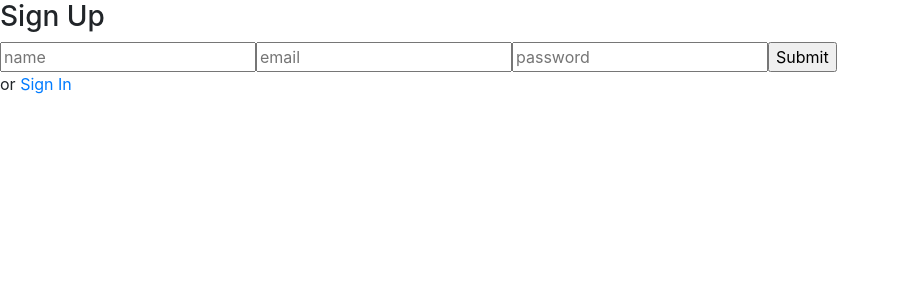
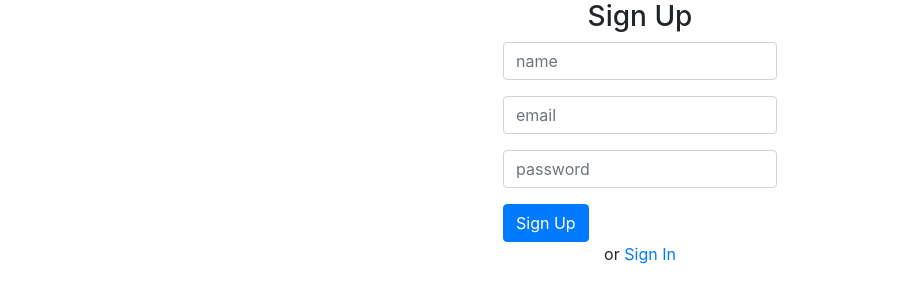
Before and after one commit to JeffBenton/stock_portfolio, a React (Create React App) app in the folder client/: page /signup in a window 1280 px wide. Shown: the top 302 px of the page, without its empty margins (0-900 px from the left). Built offline with nearby package versions, Linux system fonts and the light colour scheme.

Commit message:
bootstrap styling for form pages

```diff
--- a/client/src/Components/RegisterForm.js
+++ b/client/src/Components/RegisterForm.js
@@ -1,5 +1,11 @@
 import React from 'react';
 import { Link, Redirect } from 'react-router-dom'
+
+import Container from "react-bootstrap/Container";
+import Row from "react-bootstrap/Row";
+import Col from "react-bootstrap/Col"
+import Form from "react-bootstrap/Form"
+import Button from "react-bootstrap/Button"
 
 class RegisterForm extends React.Component {
 
@@ -63,17 +69,27 @@ class RegisterForm extends React.Component {
         }
 
         return (
-            <div>
-                <h3>Sign Up</h3>
-                {this.displayErrors()}
-                <form onSubmit={this.handleSubmit}>
-                    <input type="text" onChange={this.handleChange} name="name" placeholder="name" value={this.state.name} />
-                    <input type="text" onChange={this.handleChange} name="email" placeholder="email" value={this.state.email} />
-                    <input type="password" onChange={this.handleChange} name="password" placeholder="password" value={this.state.password} />
-                    <input type="submit" />
-                </form>
-                or <Link to="/">Sign In</Link>
-            </div>
+            <Container>
+                <Row className="justify-content-md-center"> <h3>Sign Up</h3></Row>
+                <Row className="justify-content-md-center">{this.displayErrors()}</Row>
+                <Row className="justify-content-md-center">
+                    <Form onSubmit={this.handleSubmit}>
+                        <Col><Form.Group>
+                            <Form.Control type="text" placeholder="name" name="name" value={this.state.name} onChange={this.handleChange}/>
+                        </Form.Group></Col>
+                        <Col><Form.Group>
+                            <Form.Control type="email" placeholder="email" name="email" value={this.state.email} onChange={this.handleChange}/>
+                        </Form.Group></Col>
+                        <Col><Form.Group>
+                            <Form.Control type="password" placeholder="password" name="password" value={this.state.password} onChange={this.handleChange}/>
+                        </Form.Group></Col>
+                        <Col><Button variant="primary" type="submit">
+                            Sign Up
+                        </Button></Col>
+                    </Form>
+                </Row>
+                <Row className="justify-content-md-center"><div>or <Link to="/">Sign In</Link></div></Row>
+            </Container>
         )
     }
 }
--- a/client/src/Components/SignInForm.js
+++ b/client/src/Components/SignInForm.js
@@ -1,5 +1,11 @@
 import React from 'react';
 import { Link, Redirect } from 'react-router-dom'
+
+import Container from "react-bootstrap/Container";
+import Row from "react-bootstrap/Row";
+import Col from "react-bootstrap/Col"
+import Form from "react-bootstrap/Form"
+import Button from "react-bootstrap/Button"
 
 class SignInForm extends React.Component {
 
@@ -53,16 +59,26 @@ class SignInForm extends React.Component {
         }
 
         return (
-            <div>
-                <h3>Sign In</h3>
-                <p>{this.state.error}</p>
-                <form onSubmit={this.handleSubmit}>
-                    <input type="text" onChange={this.handleChange} name="email" placeholder="email" value={this.state.email} />
-                    <input type="password" onChange={this.handleChange} name="password" placeholder="password" value={this.state.password} />
-                    <input type="submit" />
-                </form>
-                or <Link to="/signup">Sign Up</Link>
-            </div>
+            <Container>
+                <Row className="justify-content-md-center"><h3>Sign In</h3></Row>
+                <Row className="justify-content-md-center"><p>{this.state.error}</p></Row>
+                <Row className="justify-content-md-center">
+                    <Form onSubmit={this.handleSubmit}>
+                        <Col><Form.Group>
+                            <Form.Control type="email" placeholder="email" name="email" value={this.state.email} onChange={this.handleChange}/>
+                        </Form.Group></Col>
+                        <Col><Form.Group>
+                            <Form.Control type="password" placeholder="password" name="password" value={this.state.password} onChange={this.handleChange}/>
+                        </Form.Group></Col>
+                        <Col><Button variant="primary" type="submit">
+                            Log In
+                        </Button></Col>
+                    </Form>
+                </Row>
+                <Row className="justify-content-md-center">
+                    <div>or <Link to="/signup">Sign Up</Link></div>
+                </Row>
+            </Container>
         )
     }
 }
```
